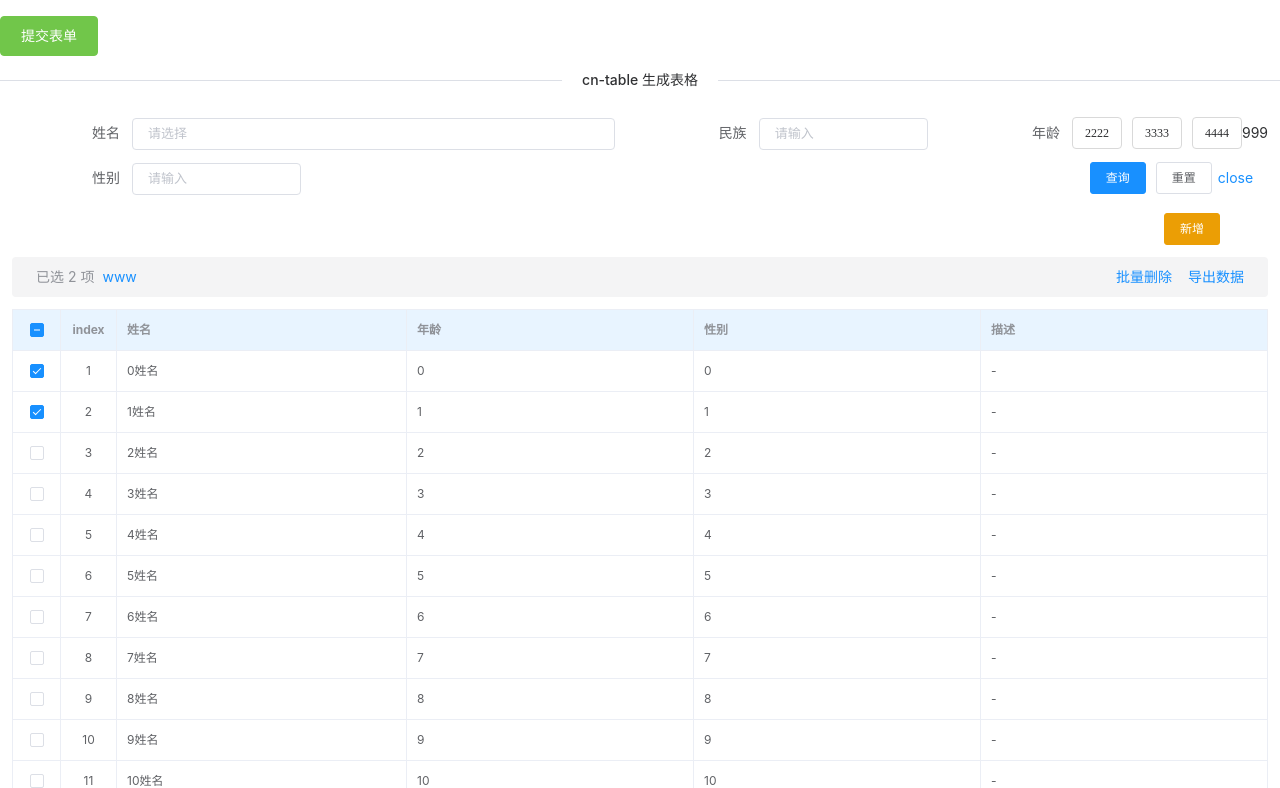
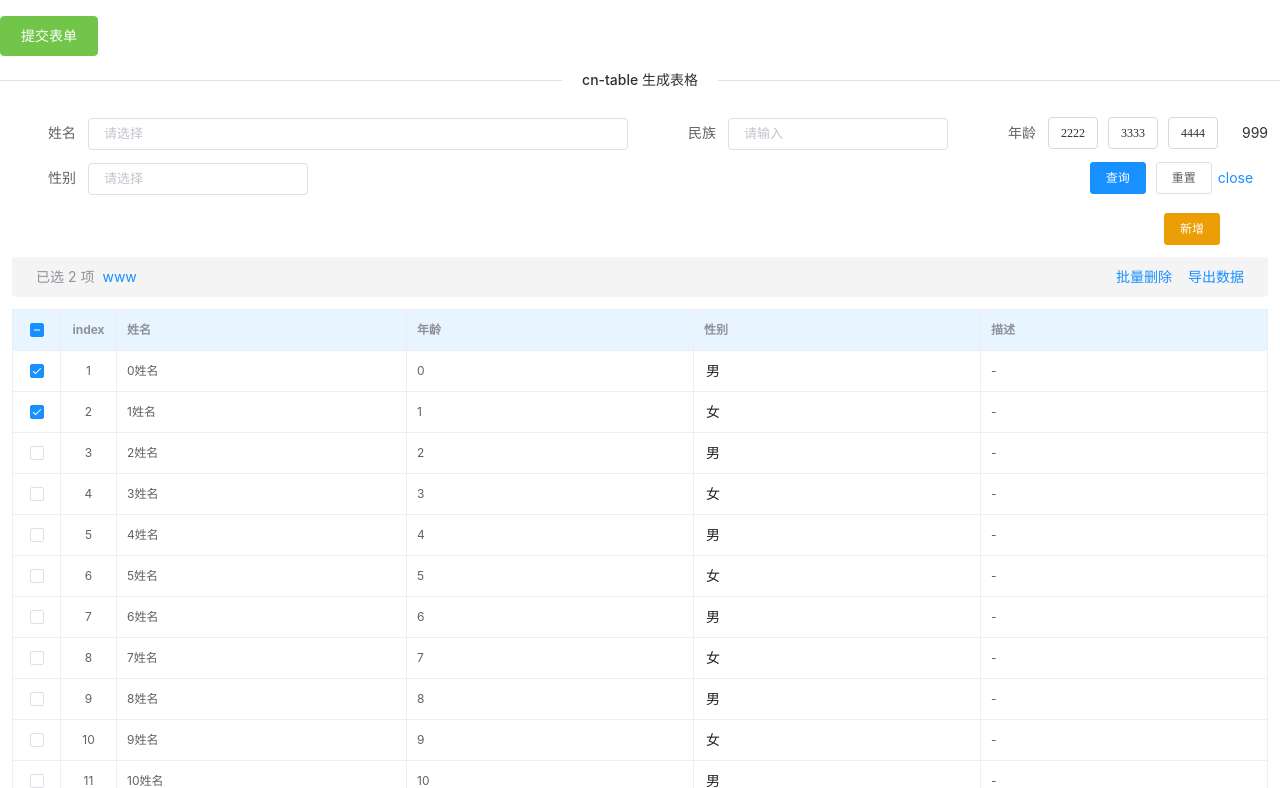
Before and after one commit to lirl-cn/v2c, a Vue app: page /home in a window 1280 px wide. Shown: the part 1012-1800 px from the top of the page. Built offline with nearby package versions, Linux system fonts and the light colour scheme; a web font is replaced by a local one.

Commit message:
upd: table增加用户在重置搜索前可以触发的方法，用于设置默认操作

```diff
--- a/examples/views/home/index.tsx
+++ b/examples/views/home/index.tsx
@@ -388,7 +388,18 @@ export default defineComponent({
 
       {
         title: "性别",
-        dataIndex: "jump",
+        dataIndex: "sex",
+        fieldItemProps: {
+          clearable: false
+        },
+        valueEnum: {
+          0: {
+            text: "男",
+          },
+          1: {
+            text: "女",
+          },
+        },
       },
 
       {
@@ -399,6 +410,7 @@ export default defineComponent({
     ];
 
     const fetchData = async (data: any) => {
+      console.log(data)
       if (data.page === 0) {
         const response = {
           success: true,
@@ -408,6 +420,7 @@ export default defineComponent({
               ...item,
               name: index + "姓名",
               id: index,
+              sex: index % 2,
             })),
           total: 37,
         };
@@ -479,9 +492,12 @@ export default defineComponent({
           request={fetchData}
           columns={tableColumns}
           showIndex
-          // search={{
-          //   labelWidth: 76,
-          // }}
+          search={{
+            labelWidth: 76,
+            beforeReset(){
+              actionRef.value.setSearchFieldsValue({sex: '1'})
+            }
+          }}
           scopedSlots={{
             headOperation: () => (
               <el-button onClick={onAdd} size="small" type="warning">
--- a/packages/cn-table/src/index.vue
+++ b/packages/cn-table/src/index.vue
@@ -290,6 +290,7 @@ type SearchType = {
   searchText?: string | false; // 搜索文案
   rangeExtra?: [string, string]; // 区间选择额外增加的字段
   rangeExtraPlacement?: "start" | "end"; // 区间选择额外增加字段的位置
+  beforeReset?: () => void
 };
 type ColumnType = {
   dataIndex: string; // 表单唯一值，该列基于哪个字段显示，支持a.b.c但不建议
@@ -619,7 +620,7 @@ export default {
             return item;
           }
         });
-        this.toggleSelection(rows, false);
+        this.toggleSelection(rows);
       } else {
         if (!this.rowSelection?.defaultSelectedRows) return;
         const rows = this.ownDataSource?.filter(
@@ -700,16 +701,15 @@ export default {
     },
     async _onReset() {
       this.$refs["search-table-search-form"] &&
-        (this.$refs["search-table-search-form"] as any).resetFields();
+        await (this.$refs["search-table-search-form"] as any).resetFields();
       this.searchData = {};
       this._cacheSearchValues = {};
       // 请求先清空选择行
-      this.clearSelection();
-      this.fetchDataSource(
-        this.__pagination.defaultCurrent,
-        this.__pagination.pageSize,
-        {}
-      );
+      await this.clearSelection();
+      if(typeof this.search === 'object' && this.search.beforeReset){
+        await this.search.beforeReset()
+      }
+      this.onSearch();
       this.watchReset && this.watchReset();
     },
     async reload() {
```
